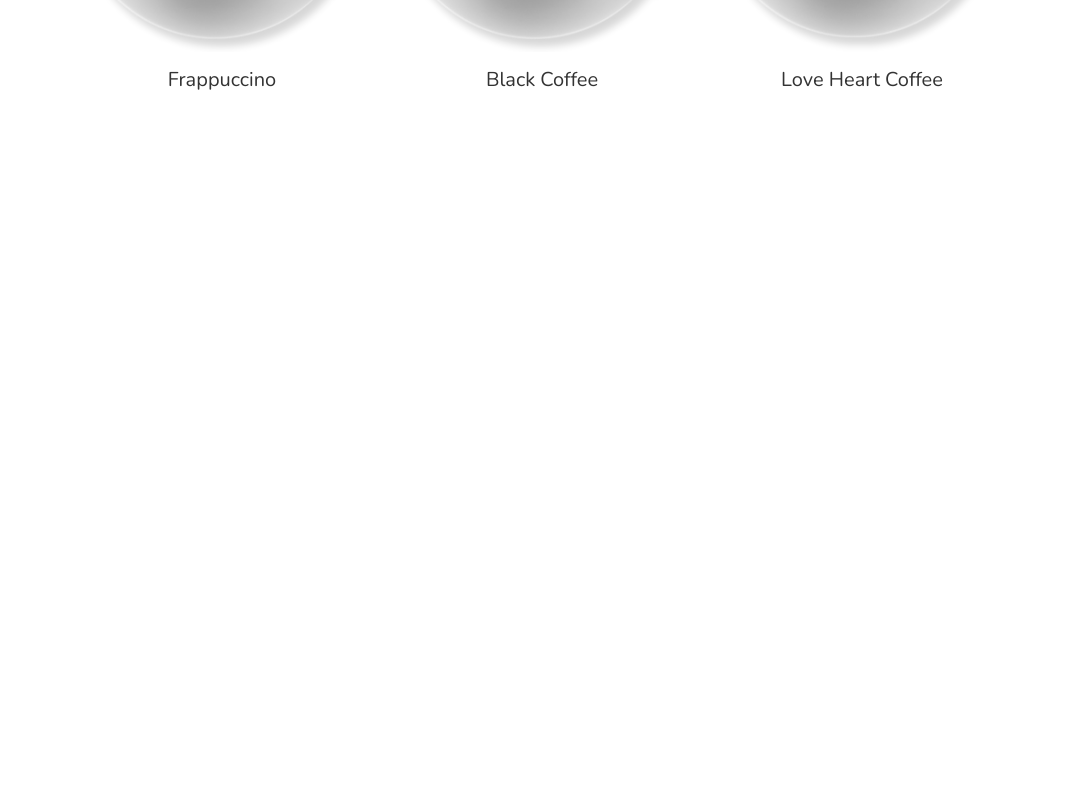
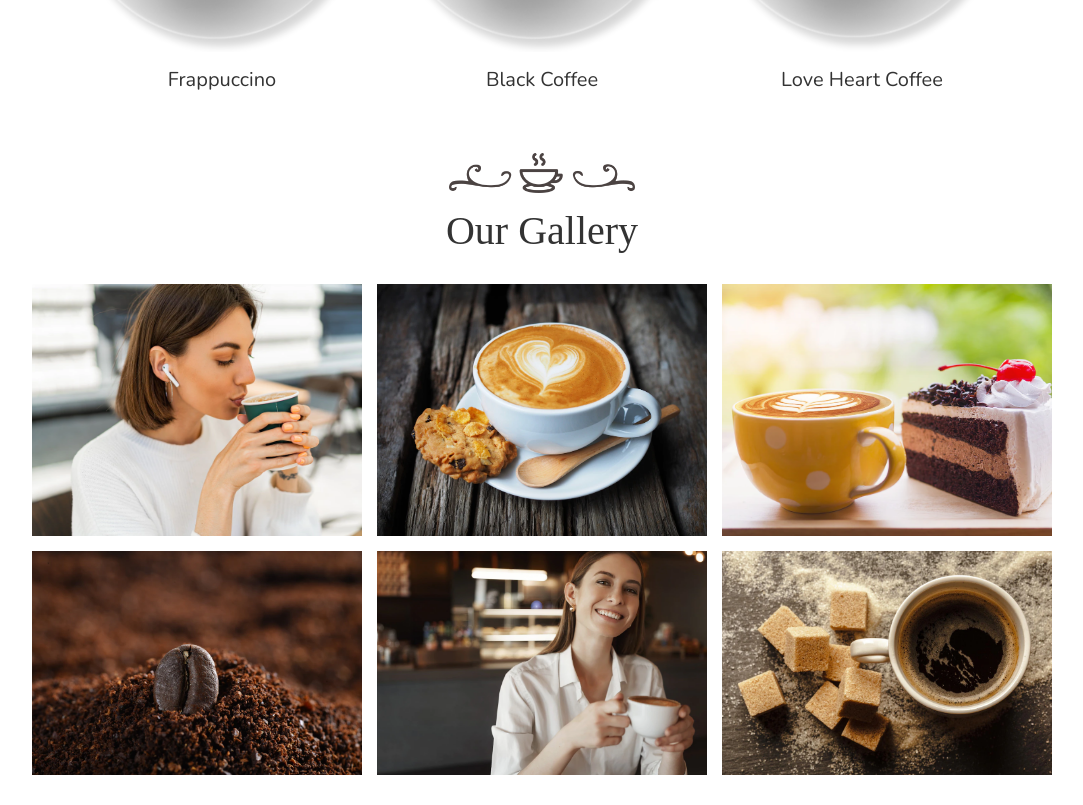
Before and after one commit to codersujon/CoffeeShop, a React (Create React App) app: page / in a window 1280 px wide. Shown: the part 2580-3385 px from the top of the page, without its empty margins (98-1181 px from the left). Before the commit the page ends 2703 px from the top, so only its background shows below. Built offline with nearby package versions, Linux system fonts and the light colour scheme; a web font is replaced by a local one.

Commit message:
gallery done

```diff
--- /dev/null
+++ b/src/Data/galleryInfo.js
@@ -0,0 +1,28 @@
+const GalleryInfo = [
+    {
+        key: 1,
+        image: "images/gallery-1.webp"
+    },
+    {
+        key: 2,
+        image: "images/gallery-2.webp"
+    },
+    {
+        key: 3,
+        image: "images/gallery-3.webp"
+    },
+    {
+        key: 4,
+        image: "images/gallery-4.webp"
+    },
+    {
+        key: 5,
+        image: "images/gallery-5.webp"
+    },
+    {
+        key: 6,
+        image: "images/gallery-6.webp"
+    }
+];
+
+export default GalleryInfo;
--- a/src/components/Gallery/Gallery.jsx
+++ b/src/components/Gallery/Gallery.jsx
@@ -1,15 +1,24 @@
 import React from 'react';
 import SectionTitle from './../SectionTitle/SectionTitle';
+import GalleryItem from './GalleryItem';
+import GalleryInfo from './../../Data/galleryInfo';
 
 const Gallery = () => {
   return (
     <section className="gallery">
         <SectionTitle title="our gallery"/>
+
         <div className="gallery__container">
-            <div className="gallery__item">
-                <img src="" alt="" />
-            </div>
+            {GalleryInfo.map(gallery=>{
+                return(
+                    <GalleryItem
+                        key={gallery.key}
+                        image={gallery.image}
+                    />
+                )
+            })}
         </div>
+
     </section>
   )
 }
--- a/src/components/Gallery/GalleryItem.jsx
+++ b/src/components/Gallery/GalleryItem.jsx
@@ -1,9 +1,11 @@
 import React from 'react'
 
-const GalleryItem = () => {
-  return (
-    <div>GalleryItem</div>
-  )
+const GalleryItem = ({image}) => {
+    return (
+        <div className="gallery__item">
+            <img src={image} alt="Gallery__img" />
+        </div>
+    )
 }
 
 export default GalleryItem
--- a/src/pages/Home.jsx
+++ b/src/pages/Home.jsx
@@ -6,6 +6,7 @@ import Hero from '../components/Hero/Hero';
 import About from '../components/About/About';
 import Facility from '../components/Facility/Facility';
 import Menu from '../components/Menu/Menu';
+import Gallery from '../components/Gallery/Gallery';
 
 const Home = () => {
   return (
@@ -19,6 +20,7 @@ const Home = () => {
               <About />
               <Facility />
               <Menu />
+              <Gallery />
             </main>
           {/* <Footer/> */}
    </div>
--- /dev/null
+++ b/src/sass/_gallery.scss
@@ -0,0 +1,15 @@
+.gallery {
+    &__container {
+        display: grid;
+        grid-template-columns: repeat(auto-fit, 33rem);
+        gap: 1.5rem;
+        justify-content: center;
+    }
+    &__item {
+        & img {
+            height: 100%;
+            width: 100%;
+            object-fit: cover;
+        }
+    }
+}
--- a/src/sass/main.scss
+++ b/src/sass/main.scss
@@ -80,3 +80,4 @@ section {
 @import 'about';
 @import 'facility';
 @import 'menu';
+@import 'gallery';
```
Also changed, not shown: src/components/Team/Team.jsx (added, +14 -0 lines).
